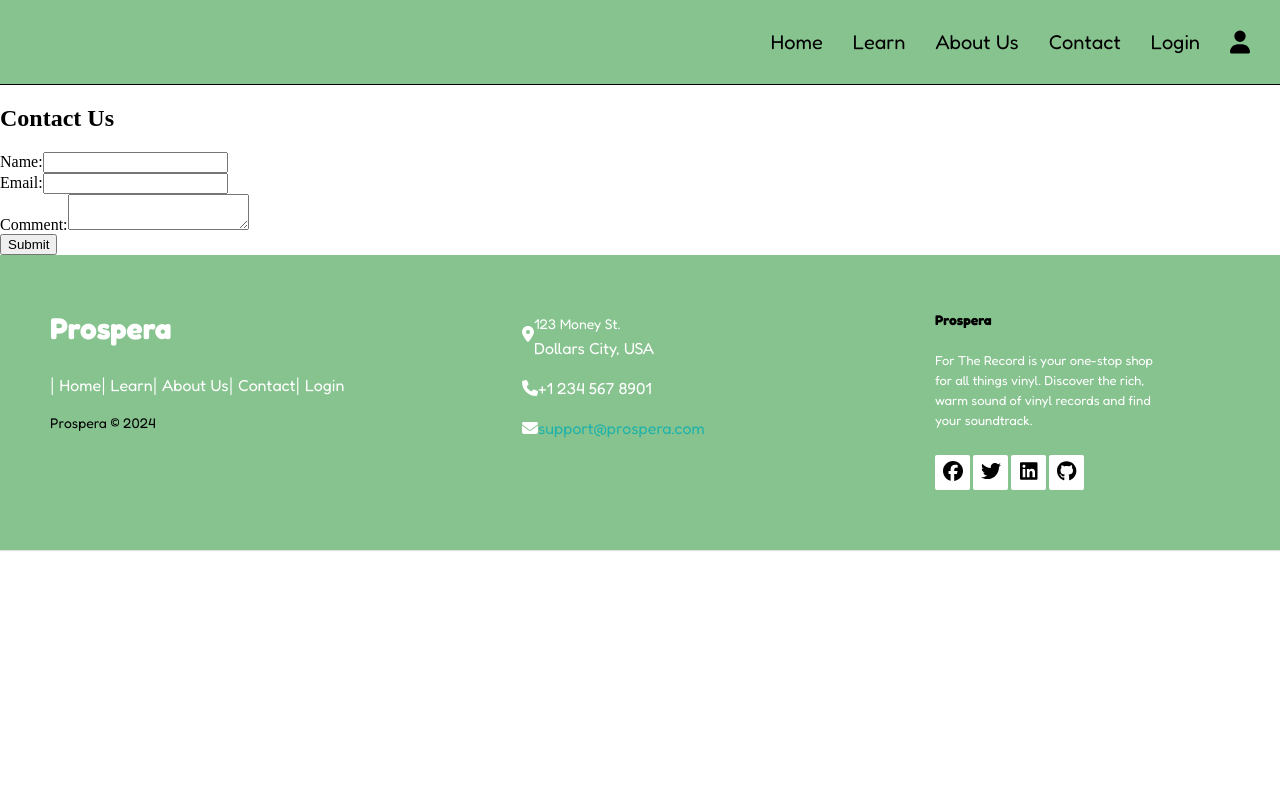
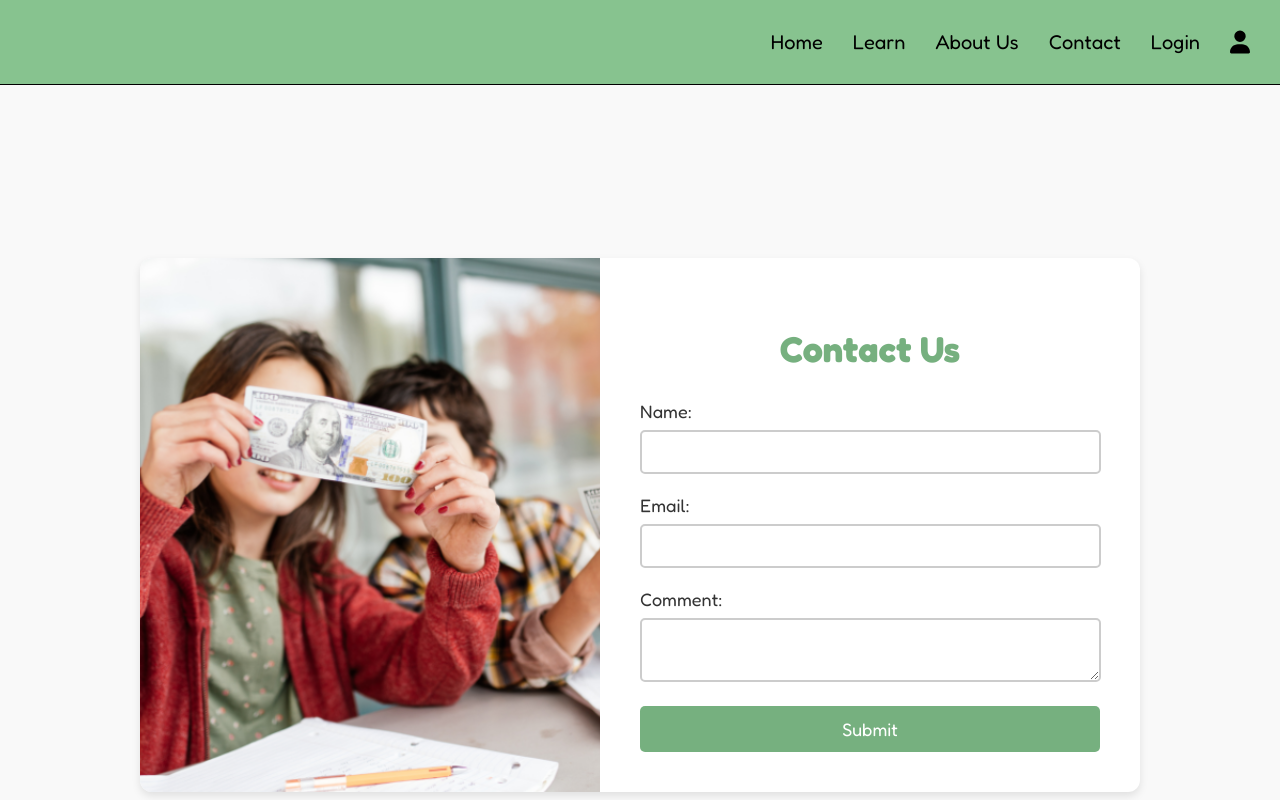
Before and after one commit to zt8media/Prospera, a React (Vite) app in the folder prospera/: page /contact in a window 1280 px wide. Shown: the top 800 px of the page. Built offline with nearby package versions, Linux system fonts and the light colour scheme; a web font is replaced by a local one.

Commit message:
fixed contact styling

```diff
--- a/prospera/src/pages/Contact.jsx
+++ b/prospera/src/pages/Contact.jsx
@@ -1,31 +1,36 @@
 import React, { useState } from 'react';
 import styled from 'styled-components';
+import axios from 'axios'; // Make sure to import axios
 import ContactImage from '../media/contact-img.png';
 
 const Contact = () => {
-  // const [formData, setFormData] = useState({ name: '', email: '', comment: '' });
-  const [name, setName] = useState("");
-  const [email, setEmail] = useState("");
-  const [comment, setComment] = useState("");
+  const [name, setName] = useState('');
+  const [email, setEmail] = useState('');
+  const [comment, setComment] = useState('');
   const [submitted, setSubmitted] = useState(false);
   const [errors, setErrors] = useState({});
   const [formMessage, setFormMessage] = useState('');
 
-  // function that sends a request to the form endpoint
+  // Function that sends a request to the form endpoint
   const send = () => {
     axios.post('http://localhost:5173/Contact', {
       name: name,
       email: email,
-      comment: comment
+      comment: comment,
     })
     .then(function (response) {
       console.log(response);
+      setFormMessage('Thank you for your message! We will get back to you within 24 hours.');
+      setSubmitted(true);
+      setName('');
+      setEmail('');
+      setComment('');
     })
     .catch(function (error) {
       console.log(error);
+      setFormMessage('There was an error submitting the form. Please try again.');
     });
-
-  }
+  };
 
   // Validate form
   const validateForm = () => {
@@ -41,9 +46,7 @@ const Contact = () => {
     e.preventDefault();
     const errors = validateForm();
     if (Object.keys(errors).length === 0) {
-      console.log('Form submitted:');
-      setFormMessage('Thank you for your message! We will get back to you within 24 hours.');
-      // setFormData({ name: '', email: '', comment: '' }); // Reset form
+      send(); // Call the send function to submit the data
       setErrors({}); // Clear errors
     } else {
       setErrors(errors);
@@ -52,48 +55,52 @@ const Contact = () => {
   };
 
   return (
-    <main className="contact-page">
-      <section id="contact">
-        <h2>Contact Us</h2>
-        <form id="contact-form" onSubmit={handleSubmit} action='/form'>
-          <div>
-            <label htmlFor="name">Name:</label>
-            <input
+    <ContactPageContainer>
+      <ContactContent>
+        <ImageContainer>
+          <StyledImage src={ContactImage} alt="Contact Us" />
+        </ImageContainer>
+        <FormContainer>
+          <ContactTitle>Contact Us</ContactTitle>
+          <ContactForm id="contact-form" onSubmit={handleSubmit}>
+            <FormField>
+              <FormLabel htmlFor="name">Name:</FormLabel>
+              <FormInput
                 type="text"
                 id="name"
                 name="name"
                 value={name}
-            onChange={(e) => setName(e.target.value)} // Update form data
+                onChange={(e) => setName(e.target.value)}
               />
-            {errors.name && <p id="error-message">{errors.name}</p>}
-          </div>
-          <div>
-            <label htmlFor="email">Email:</label>
-            <input
+              {errors.name && <ErrorMessage>{errors.name}</ErrorMessage>}
+            </FormField>
+            <FormField>
+              <FormLabel htmlFor="email">Email:</FormLabel>
+              <FormInput
                 type="email"
                 id="email"
                 name="email"
                 value={email}
                 onChange={(e) => setEmail(e.target.value)}
               />
-            {errors.email && <p id="error-message">{errors.email}</p>}
-          </div>
-          <div>
-            <label htmlFor="comment">Comment:</label>
-            <textarea
+              {errors.email && <ErrorMessage>{errors.email}</ErrorMessage>}
+            </FormField>
+            <FormField>
+              <FormLabel htmlFor="comment">Comment:</FormLabel>
+              <FormTextArea
                 id="comment"
                 name="comment"
                 value={comment}
                 onChange={(e) => setComment(e.target.value)}
               />
-            {errors.comment && <p id="error-message">{errors.comment}</p>}
-          </div>
-          <button type="submit">Submit</button>
-          {formMessage && <div id="formMessage">{formMessage}</div>}
-        </form>
-        {submitted && <p>Thank you! We'll get back to you shortly!</p>}
-      </section>
-    </main>
+              {errors.comment && <ErrorMessage>{errors.comment}</ErrorMessage>}
+            </FormField>
+            <SubmitButton type="submit">Submit</SubmitButton>
+            {formMessage && <FormMessage>{formMessage}</FormMessage>}
+          </ContactForm>
+        </FormContainer>
+      </ContactContent>
+    </ContactPageContainer>
   );
 };
 
```
Lines whose indentation alone changed are shown as unchanged.
